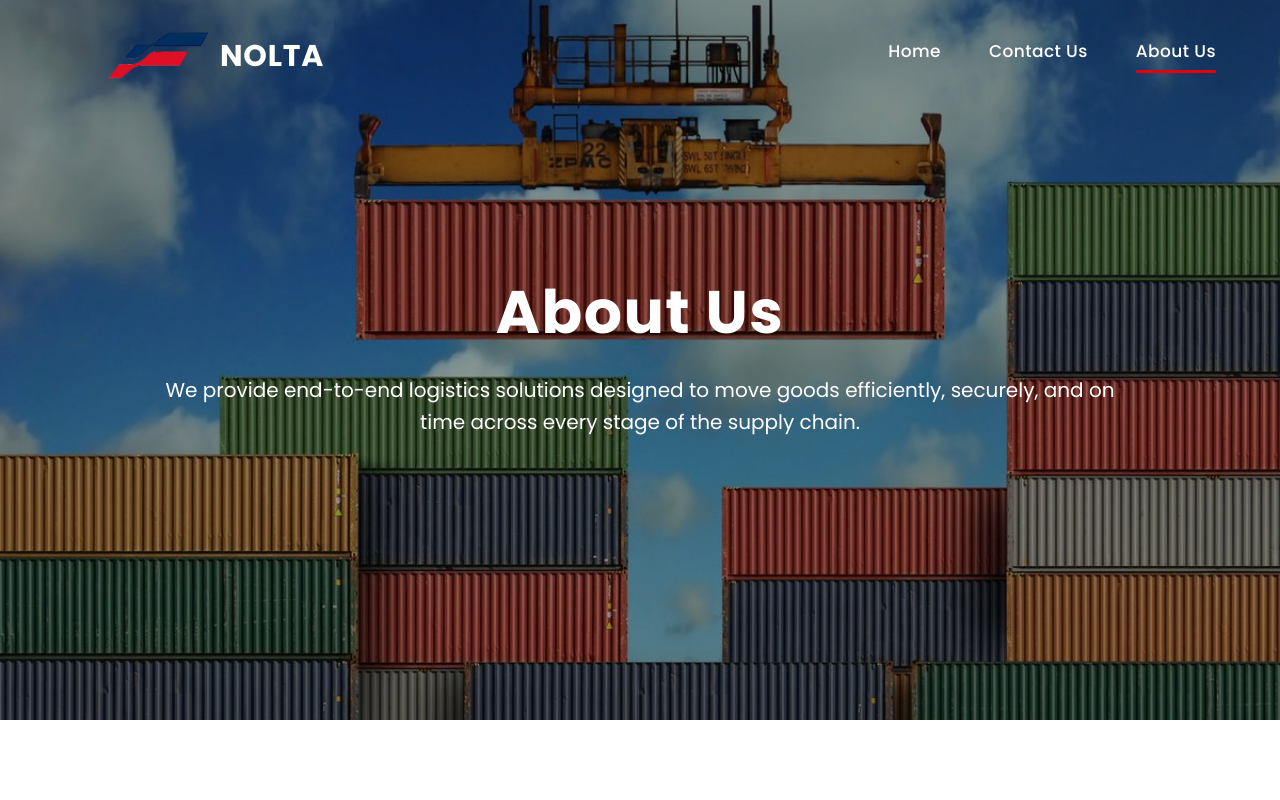
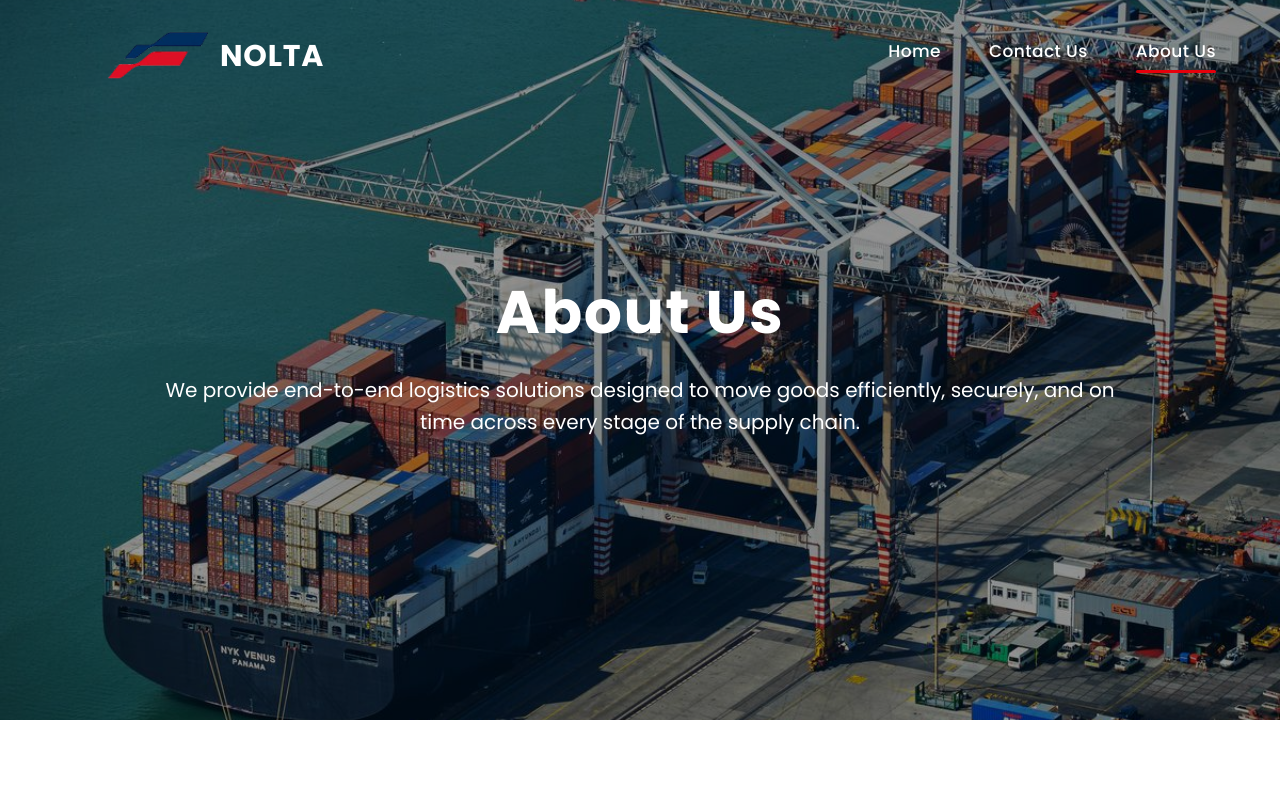
Before and after one commit to nopall-png/nolta-company-profile, a Next.js app: page /about in a window 1280 px wide. Shown: the top 800 px of the page. Built offline with nearby package versions, Linux system fonts and the light colour scheme.

Commit message:
gambar baru

```diff
--- a/app/layout.tsx
+++ b/app/layout.tsx
@@ -13,6 +13,7 @@ const poppins = Poppins({
 })
 
 export const metadata: Metadata = {
+  metadataBase: new URL('https://nolta-logistics.com'),
   title: {
     default: "NOLTA Logistics",
     template: "%s | NOLTA Logistics",
--- a/components/sections/about/AboutHero.tsx
+++ b/components/sections/about/AboutHero.tsx
@@ -15,7 +15,7 @@ export default function AboutHero() {
         className="absolute inset-0"
       >
         <Image
-          src="/images/about/heroo.jpg"
+          src="/images/about/hero2.jpg"
           alt="About NOLTA"
           fill
           priority
```
Also changed, not shown: public/images/about/hero2.jpg (added).
